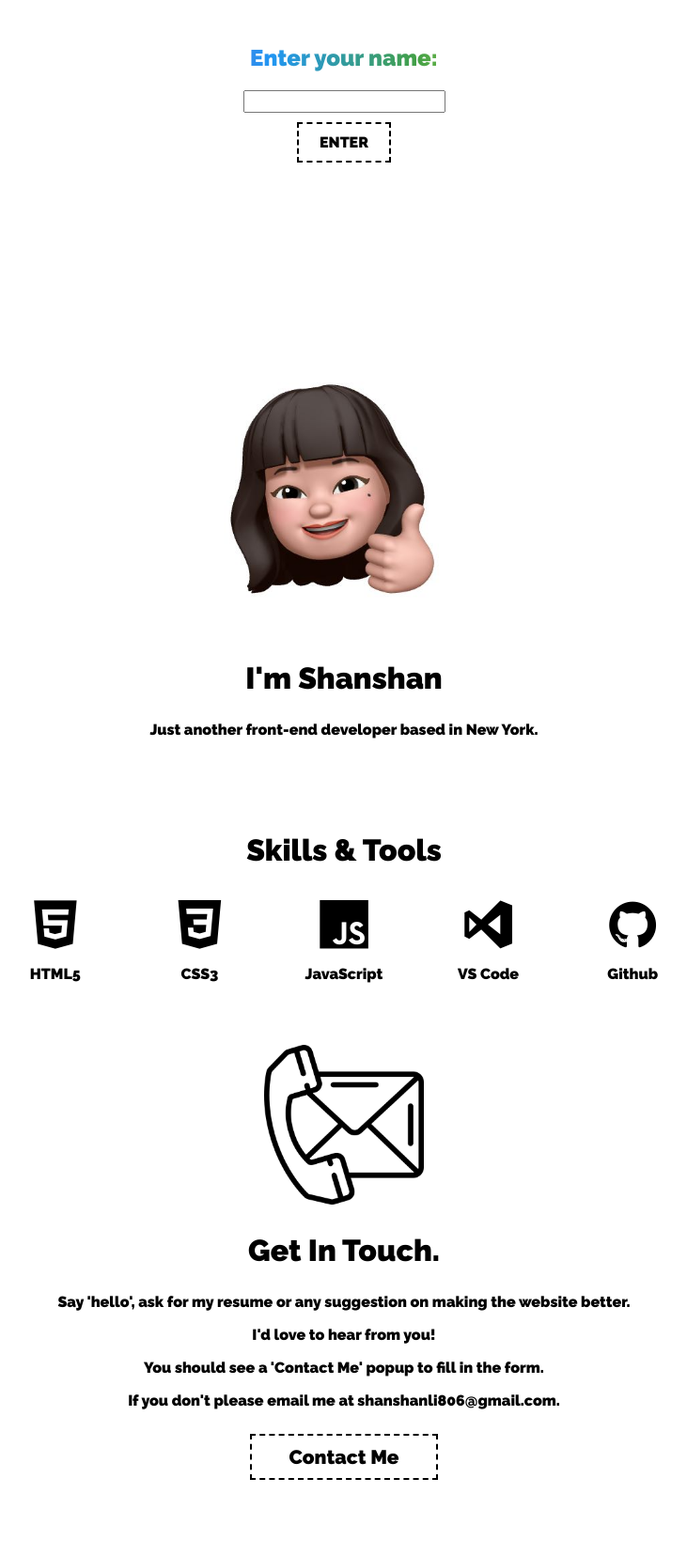
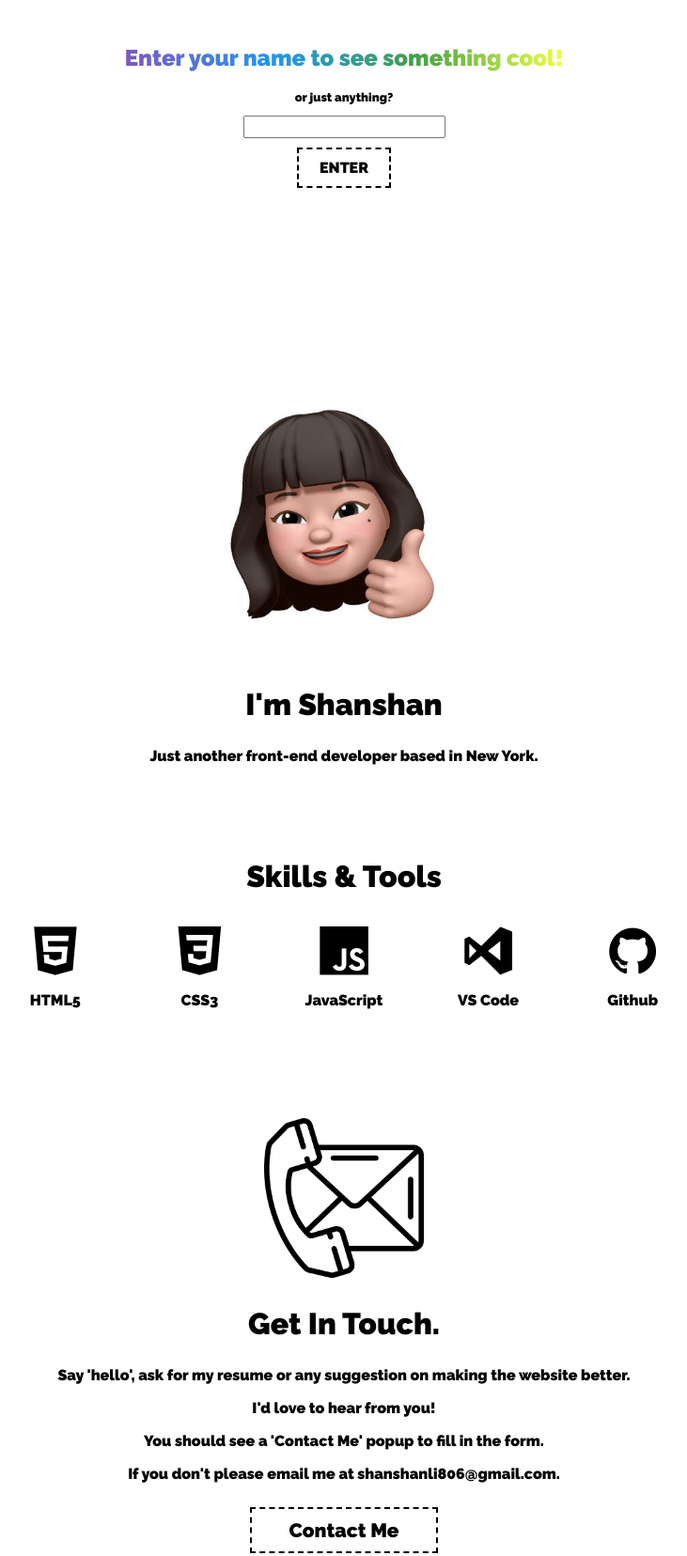
Before and after one commit to shanshanli806/Moyu, a plain HTML site: page index.html in a window 1280 px wide. Shown: the part 350-2006 px from the top of the page at 94% size, without its empty margins (274-1005 px from the left). Drawn offline with nearby package versions, Linux system fonts and the light colour scheme.

Commit message:
Add files via upload

```diff
--- a/index.html
+++ b/index.html
@@ -53,7 +53,8 @@
       <div id="intro">
         <h1 class="big-heading">HELLO THERE!</h1>
         <div class="input-box">
-          <h2 class="sub-head">Enter your name:</h2>
+          <h2 class="sub-head">Enter your name to see something cool!</h2>
+          <p style="font-size: 0.8rem">       or just anything?</p>
           <input class="name_box" type="text" id="name" name="name" /><br />
           <button id="enter-btn" type="button">ENTER</button>
         </div>
@@ -71,7 +72,7 @@
         </div>
       </div>
       <!-- SKILLS -->
-      <div class="skill">
+      <div class="container" id="skill">
         <h2 class="section-head">Skills & Tools</h2>
         <div class="skill-container">
           <div class="box-icon">
@@ -97,7 +98,7 @@
         </div>
       </div>
       <!-- CONTACT -->
-      <div class="contact">
+      <div class="container" id="contact">
         <img
           class="contact-img"
           src="src/assets/contact.png"
--- a/src/styles.css
+++ b/src/styles.css
@@ -132,7 +132,7 @@ body {
   font-size: 1rem;
 }
 .container {
-  margin: 100px 0 ;
+  margin: 0px 0px 100px;
 }
 .about-img {
   width: 300px;
```
